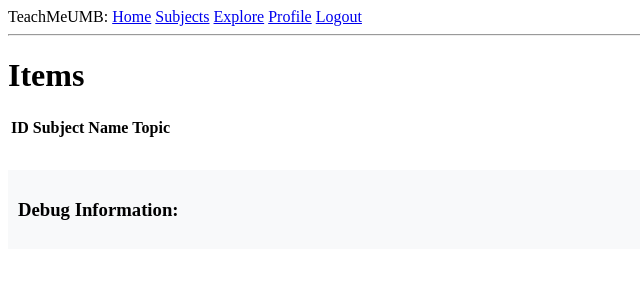
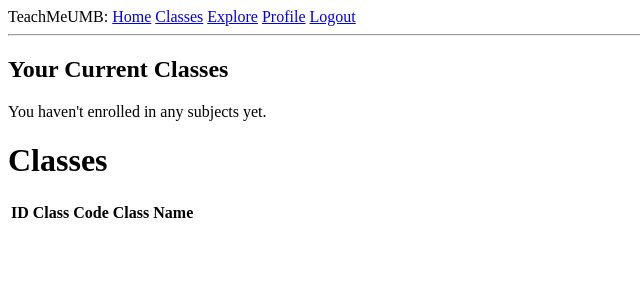
Before and after one commit to dimarcode/TeachMeUMB, a Flask app: page /subjects in a window 1280 px wide. Shown: the top 300 px of the page, without its empty margins (0-640 px from the left). Run offline with Flask 3, Linux system fonts and the light colour scheme; the visitor is signed in with stand-in values (Sample User, id 1); data comes from the database, SQL or seed files in the repository; data that the repository does not hold is empty.

Commit message:
added sub-templates for currentclasses, sharedsubject, tutorcard

```diff
--- a/project/app/models.py
+++ b/project/app/models.py
@@ -14,9 +14,17 @@ user_subject = db.Table(
     sa.Column("subject_id", sa.Integer, sa.ForeignKey("subject.id")),
 )
 
+
 class UserRole(Enum):
     STUDENT = "student"
     TUTOR = "tutor"
+
+
+class Subject(db.Model):
+     id:so.Mapped[int] = so.mapped_column(primary_key=True)
+     name: so.Mapped[str] = so.mapped_column(sa.String(100), unique=True, nullable=False)
+     topic: so.Mapped[str] = so.mapped_column(sa.String(100), unique=True, nullable=False)
+
 
 # I may have to add columns for first name and last name later
 class User(UserMixin, db.Model):
@@ -54,18 +62,6 @@ class User(UserMixin, db.Model):
         return f'https://www.gravatar.com/avatar/{digest}?d=identicon&s={size}'
 
 
-class Subject(db.Model):
-     id:so.Mapped[int] = so.mapped_column(primary_key=True)
-     name: so.Mapped[str] = so.mapped_column(sa.String(100), unique=True, nullable=False)
-     topic: so.Mapped[str] = so.mapped_column(sa.String(100), unique=True, nullable=False)
-
-
 @login.user_loader
 def load_user(id):
     return db.session.get(User, int(id))
-
-
-class Item(db.Model):
-        id: so.Mapped[int] = so.mapped_column(primary_key=True)
-        item_name: so.Mapped[str] = so.mapped_column(sa.String(255), nullable=False)
-        price: so.Mapped[float] = so.mapped_column(sa.Numeric(10, 2), nullable=False)
--- a/project/app/routes.py
+++ b/project/app/routes.py
@@ -20,7 +20,6 @@ def before_request():
 @app.route('/index', methods=['GET', 'POST'])
 @login_required
 def index():
-
     return render_template('index.html', title='Home')
 
 
--- /dev/null
+++ b/project/app/templates/_currentclasses.html
@@ -0,0 +1,15 @@
+    <div class="mt-5">
+        <h2>Your Current Classes</h2>
+        {% if current_user.my_subjects %}
+            <ul class="list-group">
+                {% for subject in current_user.my_subjects %}
+                <li class="list-group-item d-flex justify-content-between align-items-center">
+                    {{ subject.name }} - {{ subject.topic }}
+                    <a href="{{ url_for('remove_subject', subject_id=subject.id) }}" class="btn btn-sm btn-danger">Remove</a>
+                </li>
+                {% endfor %}
+            </ul>
+        {% else %}
+            <p>You haven't enrolled in any subjects yet.</p>
+        {% endif %}
+    </div>
--- a/project/app/templates/base.html
+++ b/project/app/templates/base.html
@@ -1,6 +1,8 @@
 <!doctype html>
-<html>
+<html lang="en">
   <head>
+    <meta charset="utf-8">
+    <meta name="viewport" content="width=device-width, initial-scale=1">
     {% if title %}
         <title>{{ title }} - TeachMeUMB</title>
     {% else %}
@@ -14,7 +16,7 @@
             {% if current_user.is_anonymous %}
             <a href="{{ url_for('login') }}">Login</a>
             {% else %}
-            <a href="{{ url_for('subjects') }}">Subjects</a>
+            <a href="{{ url_for('subjects') }}">Classes</a>
             <a href="{{ url_for('explore') }}">Explore</a>
             <a href="{{ url_for('user', username=current_user.username) }}">Profile</a>
             <a href="{{ url_for('logout') }}">Logout</a>
--- a/project/app/templates/subjects.html
+++ b/project/app/templates/subjects.html
@@ -2,14 +2,15 @@
 
 {% block content %}
 
-    <h1>Items</h1>
+    {% include '_currentclasses.html' %}
 
+    <h1>Classes</h1>
     <table class="table">
         <thead>
             <tr>
                 <th>ID</th>
-                <th>Subject Name</th>
-                <th>Topic</th>
+                <th>Class Code</th>
+                <th>Class Name</th>
             </tr>
         </thead>
         <tbody>
@@ -22,17 +23,4 @@
             {% endfor %}
         </tbody>
     </table>
-    <!-- Debug information -->
-    <div style="margin-top: 30px; padding: 10px; background-color: #f8f9fa;">
-        <h3>Debug Information:</h3>
-        {% for subject in subjects %}
-            <div style="margin-bottom: 10px; border-bottom: 1px solid #ccc; padding-bottom: 10px;">
-                <p><strong>Subject #{{ subject.id }}</strong></p>
-                <ul>
-                    <li>Subject Name: {{ subject.name|default('None', true) }}</li>
-                    <li>Topic: {{ subject.topic|default('None', true) }}</li>
-                </ul>
-            </div>
-        {% endfor %}
-    </div>
 {% endblock %}
```
Also changed, not shown: project/app/forms.py (+11 -0 lines), project/app/templates/_sharedsubject.html (added, +8 -0 lines), project/app/templates/_tutorcard.html (added, +16 -0 lines), project/app/templates/add_subject.html (+1 -16 lines), project/app/templates/explore.html (+3 -31 lines), project/app/templates/user.html (+1 -6 lines). Lines whose indentation alone changed are shown as unchanged.
